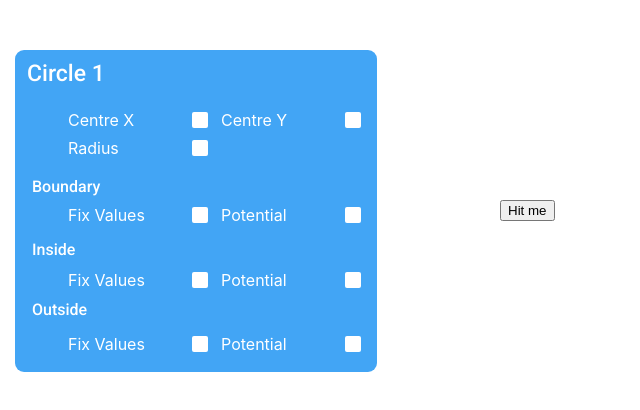
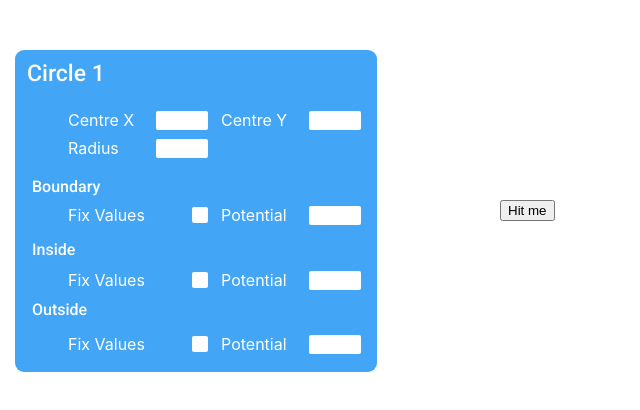
Before and after one commit to ChristopherDocherty/ElectrostaticBPSolver, a React (Create React App) app: page / in a window 1280 px wide. Shown: the top 410 px of the page, without its empty margins (0-640 px from the left). Built offline with nearby package versions, Linux system fonts and the light colour scheme.

Commit message:
Finished basic circle card impolementation

```diff
--- a/src/Cards/CircleCard.js
+++ b/src/Cards/CircleCard.js
@@ -32,33 +32,30 @@ function CircleCard() {
 
                     <div className="PotentialSettings" style={{top: "60px"}}>
                         {
-                            ["Centre X", "Centre Y"].map( (x, i) => <SettingsItem title={x} key={i}/>)
+                            ["Centre X", "Centre Y"].map( (x, i) => <SettingsItem title={x} inputType="text" key={i}/>)
                         }
                     </div>
 
                     <div className="PotentialSettings" style={{top: "88px"}}>
 
-                        <SettingsItem title={"Radius"}/>
+                        <SettingsItem title={"Radius"} inputType="text"/>
 
                     </div>
 
 
                     <div className="PotentialSettings" style={{top: "155px"}}>
-                        {
-                            ["Fix Values", "Potential"].map( (x, i) => <SettingsItem title={x} key={i}/>)
-                        }
+                        <SettingsItem title="Fix Values" inputType="checkbox" />
+                        <SettingsItem title="Potential" inputType="text" />
                     </div>
 
                     <div className="PotentialSettings" style={{top: "220px"}}>
-                        {
-                            ["Fix Values", "Potential"].map( (x, i) => <SettingsItem title={x} key={i}/>)
-                        }
+                        <SettingsItem title="Fix Values" inputType="checkbox" />
+                        <SettingsItem title="Potential" inputType="text" />
                     </div>
 
                     <div className="PotentialSettings" style={{top: "284px"}}>
-                        {
-                            ["Fix Values", "Potential"].map( (x, i) => <SettingsItem title={x} key={i}/>)
-                        }
+                        <SettingsItem title="Fix Values" inputType="checkbox" />
+                        <SettingsItem title="Potential" inputType="text" />
                     </div>
 
 
@@ -75,8 +72,8 @@ function CircleCard() {
                     Hit me
                 </button>
 
+        </div>
 
-        </div>
 
     )
 
--- a/src/Cards/SettingsItem.css
+++ b/src/Cards/SettingsItem.css
@@ -12,7 +12,7 @@
 }
 
 
-input{
+input[type="checkbox"]{
     position: absolute;
     opacity: 0;
   }
@@ -54,3 +54,21 @@ input{
     transform: scale(0);
     transition: transform 200ms;
 }
+
+
+
+input[type="text"] {
+    width: 48px;
+    height: 17px;
+
+    border:0px;
+    border-radius: 2px;
+    text-align: right;
+}
+
+input[type="text"]:focus {
+
+    border:0px;
+    outline-color: #90CAF9;
+
+}
--- a/src/Cards/SettingsItem.js
+++ b/src/Cards/SettingsItem.js
@@ -42,7 +42,10 @@ function SettingsItem(props) {
 
 
     const [checked, setChecked] = useState(false);
+    const [textboxValue, setTextboxValue] = useState("");
 
+
+    if(props.inputType === "checkbox"){
         return(
 
 
@@ -50,14 +53,26 @@ function SettingsItem(props) {
                 <div>{props.title}</div>
                 <ShownCheckbox checked={checked}/>
                 <HiddenCheckbox checked={checked} setChecked = {setChecked}/>
+
+
             </label>
 
 
-    )
+        );
+    }
+
+    if(props.inputType === "text"){
+        return(
+            <label className="SettingsItem">
+                <div>{props.title}</div>
+                <input style={{background:"white"}} type="text" value={textboxValue} onChange= {e => setTextboxValue(e.target.value)} />
+            </label>
 
 
+        );
+    }
 
-
+    return null;
 }
 
 export default SettingsItem;
```
Lines whose indentation alone changed are shown as unchanged.
